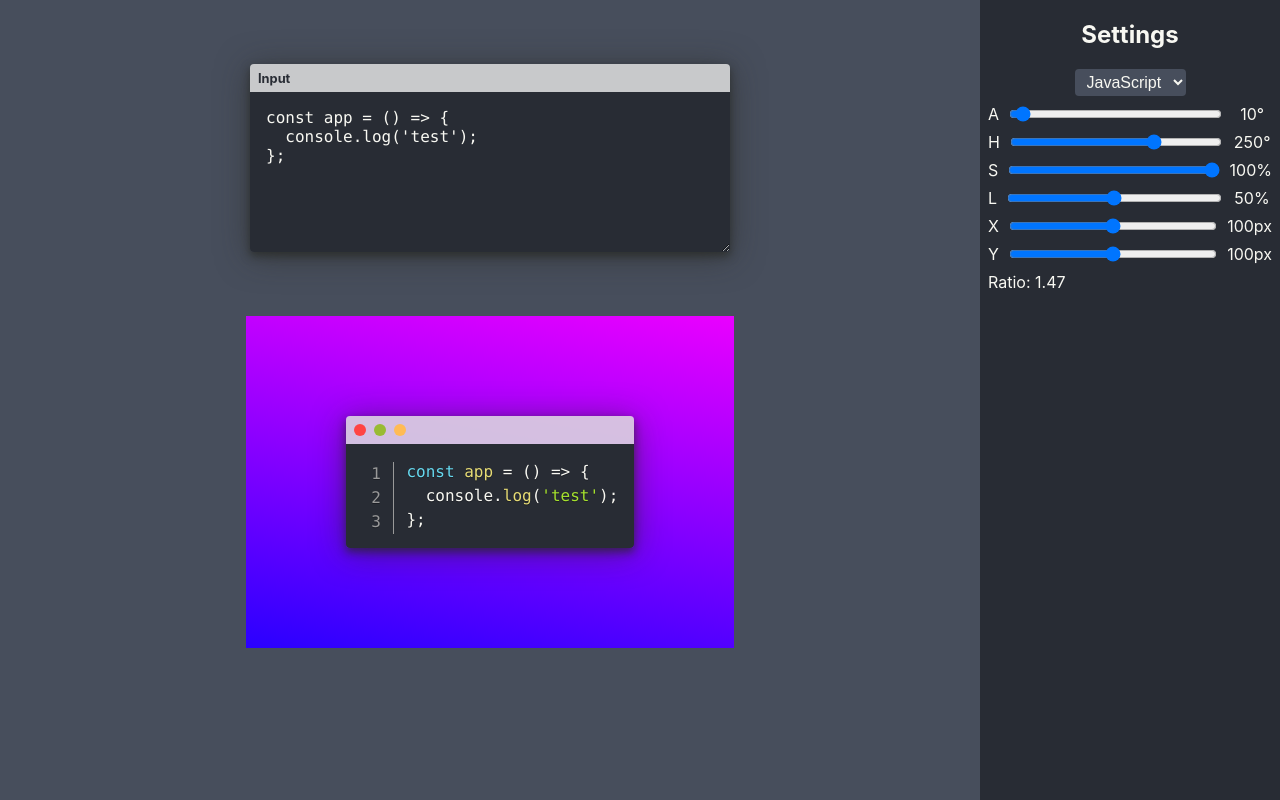
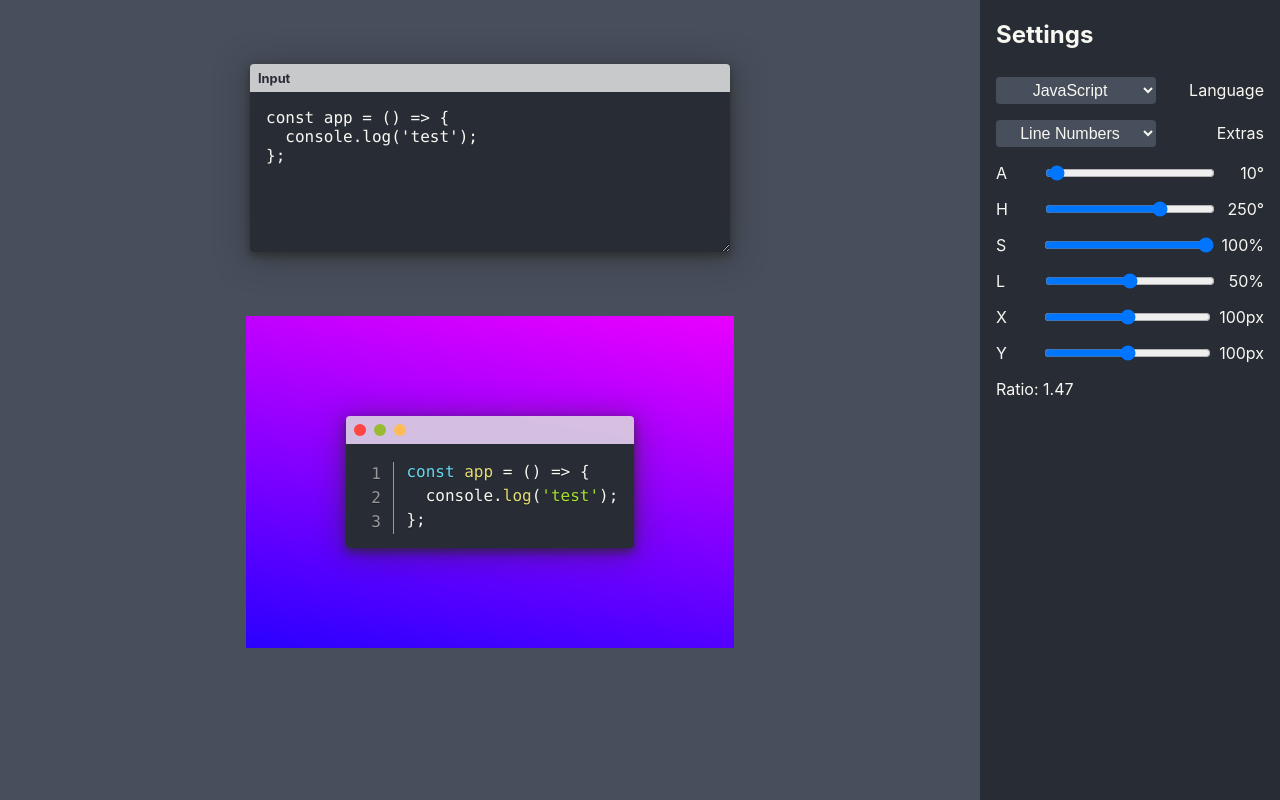
Before and after one commit to dczysz/snippety, a React (Create React App) app: page / in a window 1280 px wide. Built offline with nearby package versions, Linux system fonts and the light colour scheme.

Commit message:
Added plugin toggle to sidebar

```diff
--- a/src/App.js
+++ b/src/App.js
@@ -1,7 +1,7 @@
 import React, { useReducer, useEffect } from 'react';
 import styled, { ThemeProvider } from 'styled-components';
 
-import { languageTypes } from './store/types';
+import { languageTypes, pluginTypes } from './store/types';
 import { reducer } from './store/reducer';
 import { AppContext } from './store/context';
 import Preview from './components/Preview';
@@ -15,7 +15,7 @@ const theme = {
   black: '70, 8%, 15%',
   gray: '220, 13%, 18%',
   lightGray: '220, 13%, 32%',
-  bs: '0 4px 32px #27282288, 0 4px 8px #272822aa', //TODO update after initialization like bg
+  bs: '0 4px 32px #27282288, 0 4px 8px #272822aa', //TODO update after initialization like bg to use colors
   titleBarHeight: '1.75rem',
 };
 theme.bg = theme.lightGray.slice();
@@ -43,6 +43,7 @@ const initialState = {
   paddingX: 100,
   ratio: null,
   language: languageTypes.JS.code,
+  plugin: pluginTypes.LINE_NUMBERS.code,
 };
 
 const App = () => {
--- a/src/components/CodePreview.js
+++ b/src/components/CodePreview.js
@@ -25,7 +25,7 @@ const Code = ({ code, plugins, language }) => {
 
   useEffect(() => {
     highlight();
-  }, [code, language]);
+  }, [code, plugins, language]);
 
   const highlight = () => {
     if (ref && ref.current) {
--- a/src/components/Preview.js
+++ b/src/components/Preview.js
@@ -64,7 +64,7 @@ const Preview = () => {
           <TitleBar />
           <CodePreview
             code={state.input}
-            plugins={['line-numbers']}
+            plugins={[state.plugin]}
             language={state.language}
           />
         </div>
--- a/src/components/Sidebar.js
+++ b/src/components/Sidebar.js
@@ -2,32 +2,31 @@ import React, { useContext } from 'react';
 import styled from 'styled-components';
 
 import { AppContext } from '../store/context';
-import { languageTypes, actionTypes } from '../store/types';
+import { languageTypes, actionTypes, pluginTypes } from '../store/types';
 import Slider from './Slider';
 
 const StyledSidebar = styled.aside`
   max-width: ${p => p.theme.sidebarWidth}px;
   background-color: hsl(${p => p.theme.gray});
   color: hsl(${p => p.theme.white});
+  display: flex;
+  flex-direction: column;
+  align-items: stretch;
+  padding: 0 1rem;
 
-  h2 {
-    text-align: center;
+  label {
+    margin: 0.5rem 0;
   }
 
-  label {
-    margin: 0.5rem auto;
-
-    &.standalone {
-      margin-left: 0.5rem;
-    }
-  }
-
-  div.select {
+  label.select {
     display: flex;
-    justify-content: center;
+    justify-content: space-between;
+    align-items: baseline;
 
     select {
-      padding: 0.25rem 0.5rem;
+      padding: 0.25rem;
+      width: 10rem;
+      text-align: center;
       font-size: 1rem;
       background: hsl(${p => p.theme.lightGray});
       border: none;
@@ -43,20 +42,38 @@ const Sidebar = () => {
   return (
     <StyledSidebar>
       <h2>Settings</h2>
-      <div className="select">
+      <label className="select">
         <select
+          defaultValue={state.language}
           onChange={e =>
             dispatch({ type: actionTypes.LANGUAGE, payload: e.target.value })
           }
         >
           {Object.keys(languageTypes).map(key => (
-            <option key={key} value={languageTypes[key.code]}>
+            <option key={key} value={languageTypes[key].code}>
               {languageTypes[key].name}
+            </option>
+          ))}
+        </select>
+        <span>Language</span>
+      </label>
+      <label className="select">
+        <select
+          defaultValue={state.plugin}
+          onChange={e =>
+            dispatch({ type: actionTypes.PLUGIN, payload: e.target.value })
+          }
+        >
+          <option value=""></option>
+          {Object.keys(pluginTypes).map(key => (
+            <option key={key} value={pluginTypes[key].code}>
+              {pluginTypes[key].name}
             </option>
           ))}
           }
         </select>
-      </div>
+        <span>Extras</span>
+      </label>
       <Slider
         title="Angle"
         unit="&deg;"
--- a/src/components/Slider.js
+++ b/src/components/Slider.js
@@ -8,16 +8,21 @@ const StyledSlider = styled.label`
 
   input {
     width: 100%;
+    margin: 0;
   }
 
   span {
-    width: 3.5rem;
+    width: 4rem;
     text-align: center;
-    margin: 0 0.5rem;
   }
 
   span:first-of-type {
-    width: auto;
+    text-align: left;
+    margin-right: 0.5rem;
+  }
+  span:last-of-type {
+    margin-left: 0.5rem;
+    text-align: right;
   }
 `;
 
--- a/src/store/reducer.js
+++ b/src/store/reducer.js
@@ -1,49 +1,56 @@
+import { actionTypes } from './types';
+
 export const reducer = (state, action) => {
   switch (action.type) {
-    case 'INPUT':
+    case actionTypes.INPUT:
       return {
         ...state,
         input: action.payload,
       };
-    case 'ANGLE':
+    case actionTypes.ANGLE:
       return {
         ...state,
         angle: action.payload,
       };
-    case 'HUE':
+    case actionTypes.HUE:
       return {
         ...state,
         hue: action.payload,
       };
-    case 'SATURATION':
+    case actionTypes.SATURATION:
       return {
         ...state,
         saturation: action.payload,
       };
-    case 'LIGHTNESS':
+    case actionTypes.LIGHTNESS:
       return {
         ...state,
         lightness: action.payload,
       };
-    case 'PADDING_X':
+    case actionTypes.PADDING_X:
       return {
         ...state,
         paddingX: action.payload,
       };
-    case 'PADDING_Y':
+    case actionTypes.PADDING_Y:
       return {
         ...state,
         paddingY: action.payload,
       };
-    case 'RATIO':
+    case actionTypes.RATIO:
       return {
         ...state,
         ratio: action.payload,
       };
-    case 'LANGUAGE':
+    case actionTypes.LANGUAGE:
       return {
         ...state,
         language: action.payload,
+      };
+    case actionTypes.PLUGIN:
+      return {
+        ...state,
+        plugin: action.payload,
       };
     default:
       console.error(
--- a/src/store/types.js
+++ b/src/store/types.js
@@ -2,7 +2,7 @@ export const languageTypes = {
   JS: { name: 'JavaScript', code: 'js' },
   CSS: { name: 'CSS', code: 'css' },
   HTML: { name: 'HTML', code: 'html' },
-  MARKUP: { name: 'MARKUP', code: 'markup' },
+  MARKUP: { name: 'Markup', code: 'markup' },
 };
 
 export const actionTypes = {
@@ -16,3 +16,7 @@ export const actionTypes = {
   RATIO: 'RATIO',
   LANGUAGE: 'LANGUAGE',
 };
+
+export const pluginTypes = {
+  LINE_NUMBERS: { name: 'Line Numbers', code: 'line-numbers' },
+};
```
